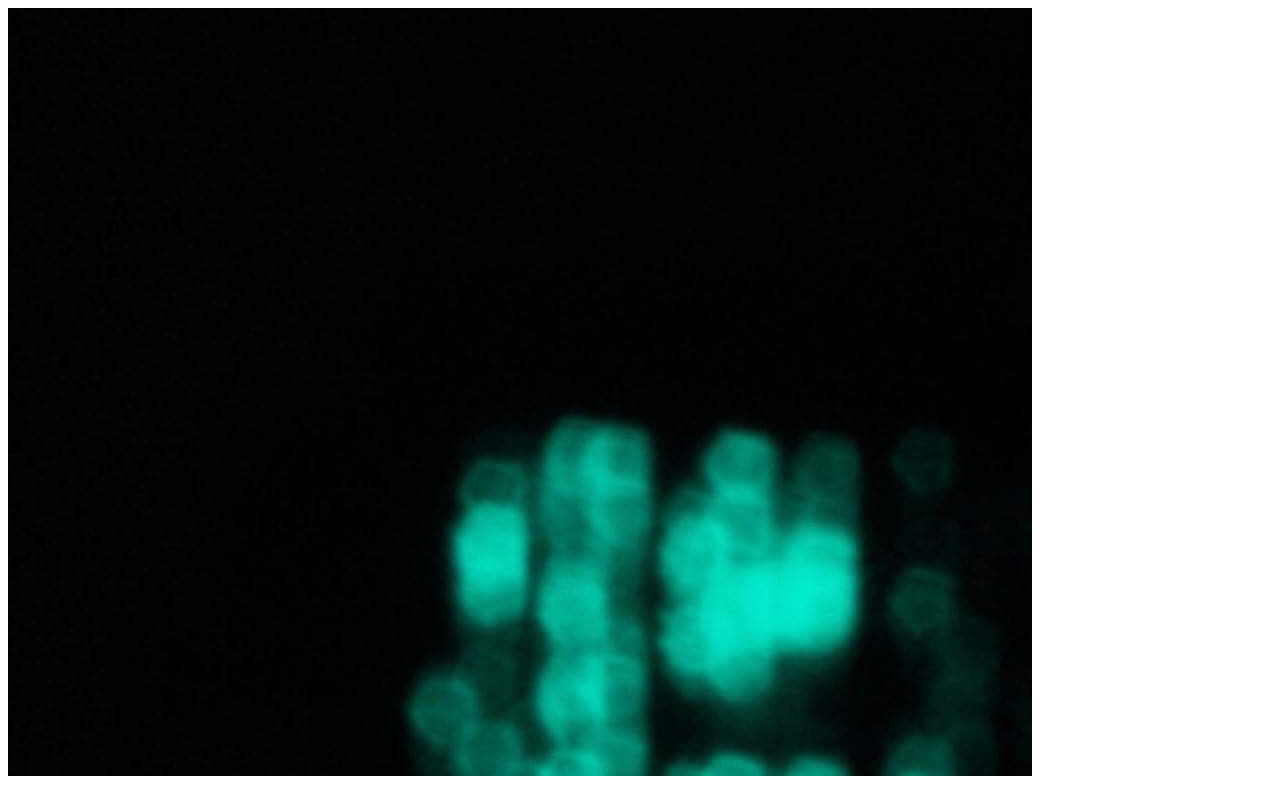
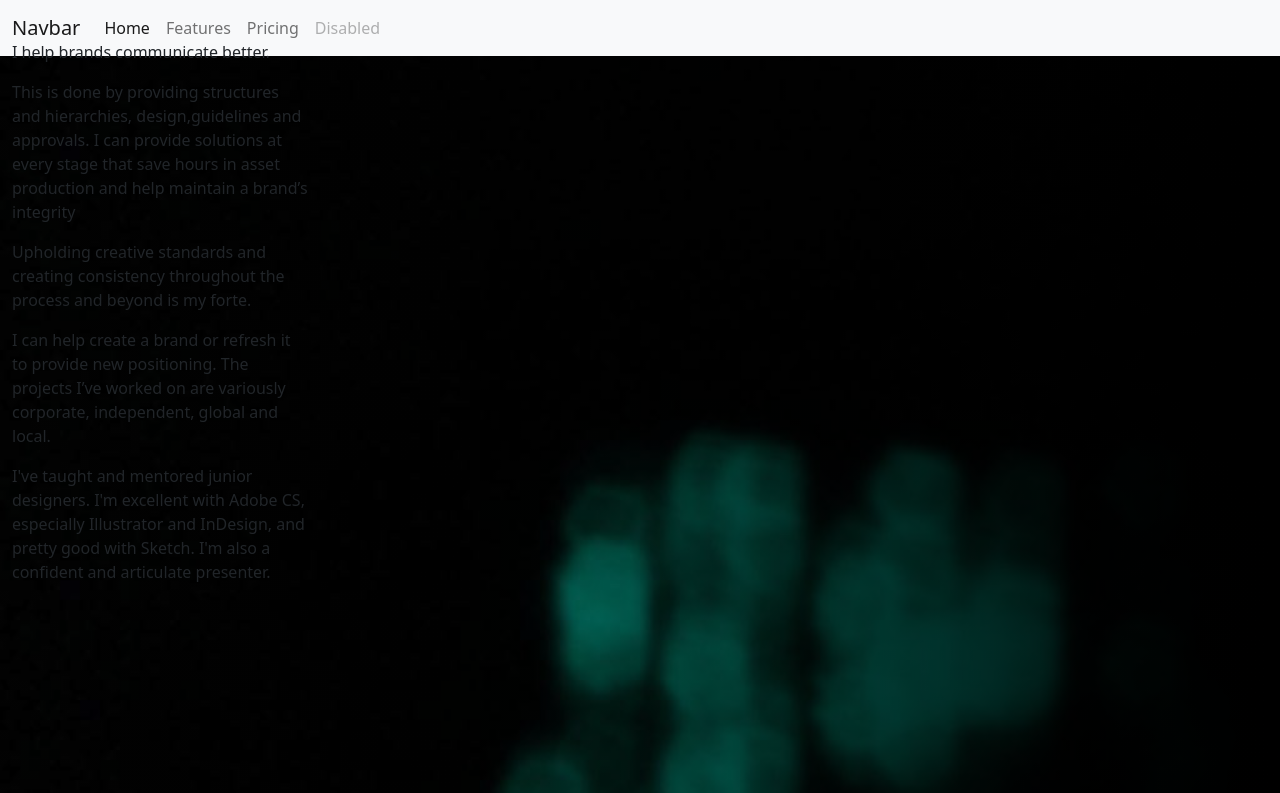
Before and after one commit to Hakkelo89/rob_portfolio_page, a plain HTML site: page index.html in a window 1280 px wide. Shown: the top 793 px of the page. Drawn offline with nearby package versions, Linux system fonts and the light colour scheme.

Commit message:
background image and css implemented

```diff
--- a/index.html
+++ b/index.html
@@ -5,7 +5,6 @@
     <meta http-equiv="X-UA-Compatible" content="IE=edge" />
     <meta name="viewport" content="width=device-width, initial-scale=1.0" />
     <title>Document</title>
-    <link rel="stylesheet" href="style.css" />
     <link
       rel="stylesheet"
       href="https://cdnjs.cloudflare.com/ajax/libs/font-awesome/6.0.0-beta3/css/all.min.css"
@@ -16,21 +15,58 @@
       href="https://fonts.googleapis.com/css2?family=Mulish:ital,wght@0,200;0,300;0,400;0,500;0,600;1,200;1,300;1,400;1,500&display=swap"
       rel="stylesheet"
     />
+    <link
+      href="https://cdn.jsdelivr.net/npm/bootstrap@5.1.3/dist/css/bootstrap.min.css"
+      rel="stylesheet"
+      integrity="sha384-1BmE4kWBq78iYhFldvKuhfTAU6auU8tT94WrHftjDbrCEXSU1oBoqyl2QvZ6jIW3"
+      crossorigin="anonymous"
+    />
+    <link rel="stylesheet" href="style.css" />
   </head>
+
   <body>
-    <div class="container">
-      <header class="header">
-        <div class="img-wrapper">
-          <img src="Assets/img/background/background.jpg" />
+    <nav class="navbar navbar-expand-lg navbar-light bg-light">
+      <div class="container-fluid">
+        <a class="navbar-brand" href="#">Navbar</a>
+        <button
+          class="navbar-toggler"
+          type="button"
+          data-bs-toggle="collapse"
+          data-bs-target="#navbarNav"
+          aria-controls="navbarNav"
+          aria-expanded="false"
+          aria-label="Toggle navigation"
+        >
+          <span class="navbar-toggler-icon"></span>
+        </button>
+        <div class="collapse navbar-collapse" id="navbarNav">
+          <ul class="navbar-nav">
+            <li class="nav-item">
+              <a class="nav-link active" aria-current="page" href="#">Home</a>
+            </li>
+            <li class="nav-item">
+              <a class="nav-link" href="#">Features</a>
+            </li>
+            <li class="nav-item">
+              <a class="nav-link" href="#">Pricing</a>
+            </li>
+            <li class="nav-item">
+              <a class="nav-link disabled">Disabled</a>
+            </li>
+          </ul>
         </div>
+      </div>
+    </nav>
+
+    <div class="container main-container">
       <div class="banner">
         <p>I help brands communicate better.</p>
 
         <p>
           This is done by providing structures and hierarchies,
           design,guidelines and approvals. I can provide solutions at every
-            stage that save hours in asset production and help maintain a
-            brand’s integrity
+          stage that save hours in asset production and help maintain a brand’s
+          integrity
         </p>
 
         <p>
@@ -46,12 +82,16 @@
 
         <p>
           I've taught and mentored junior designers. I'm excellent with Adobe
-            CS, especially Illustrator and InDesign, and pretty good with
-            Sketch. I'm also a confident and articulate presenter.
+          CS, especially Illustrator and InDesign, and pretty good with Sketch.
+          I'm also a confident and articulate presenter.
         </p>
       </div>
-      </header>
     </div>
+    <script
+      src="https://cdn.jsdelivr.net/npm/bootstrap@5.1.3/dist/js/bootstrap.bundle.min.js"
+      integrity="sha384-ka7Sk0Gln4gmtz2MlQnikT1wXgYsOg+OMhuP+IlRH9sENBO0LRn5q+8nbTov4+1p"
+      crossorigin="anonymous"
+    ></script>
     <script src="script.js"></script>
   </body>
 </html>
--- a/style.css
+++ b/style.css
@@ -0,0 +1,24 @@
+body {
+  padding: 0;
+  margin: 0;
+  background-image: linear-gradient(
+      to right,
+      rgba(0, 0, 0, 0.2),
+      rgba(0, 0, 0, 1)
+    ),
+    url(Assets/img/background/background.jpg);
+  background-size: cover;
+  background-position: center;
+  background-repeat: no-repeat;
+  background-attachment: fixed;
+  height: auto;
+}
+
+.main-container {
+  position: absolute;
+  width: 25%;
+  height: 25%;
+  top: 10%;
+  left: 20%;
+  transform: translate(-80%, -20%);
+}
```
Lines whose indentation alone changed are shown as unchanged.
